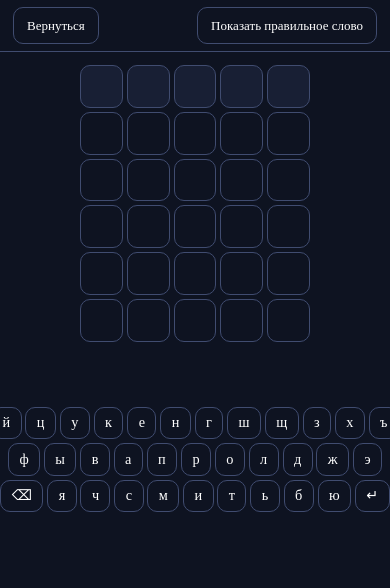
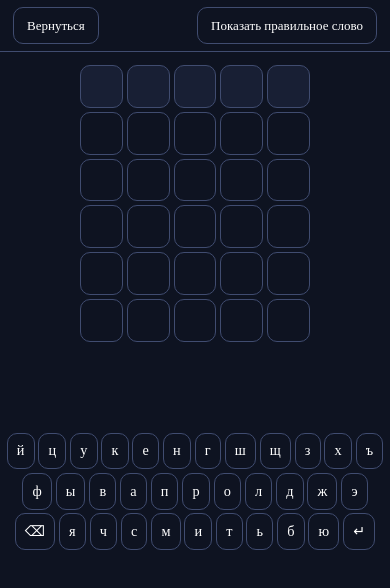
Before and after one commit to cocojabaa/wordle, a React (Vite) app: page /play in a window 390 px wide. Shown: the top 588 px of the page. Built offline with nearby package versions, Linux system fonts and the light colour scheme.

Commit message:
Сделал какой то адаптив для клавиатуры

```diff
--- a/src/components/Keyboard/keyboard.scss
+++ b/src/components/Keyboard/keyboard.scss
@@ -5,13 +5,15 @@
   display: flex;
   flex-direction: column;
   align-items: center;
-  margin-top: 5rem;
+  margin-top: 7rem;
   gap: 0.3rem;
 
   &__buttons-row {
     display: flex;
     justify-content: center;
     gap: 0.3rem;
+    width: 100%;
+
 
   }
 }
--- a/src/components/KeyboardButton/keyboard-button.scss
+++ b/src/components/KeyboardButton/keyboard-button.scss
@@ -1,13 +1,23 @@
 @use "../../styles/vars";
+@use "../../styles/breakpoints" as *;
 
 .keyboard-button {
   color: var(--font-color-primary);
   background-color: var(--page-background-color);
   border: 1px solid var(--letter-border-color);
-  height: 2.5rem;
-  padding-inline: 0.8rem;
+  padding: 0.4rem 0.9rem;
   border-radius: 10px;
   font-size: 1.1rem;
+  min-width: 0;
+  text-align: center;
+
+  @include respond-to("lg") {
+    font-size: 1.1rem;
+  }
+  @include respond-to("sm") {
+    padding: 0.5rem 0.7rem;
+  }
+
 
   &--incorrect {
     background-color: var(--letter-border-color);
```
